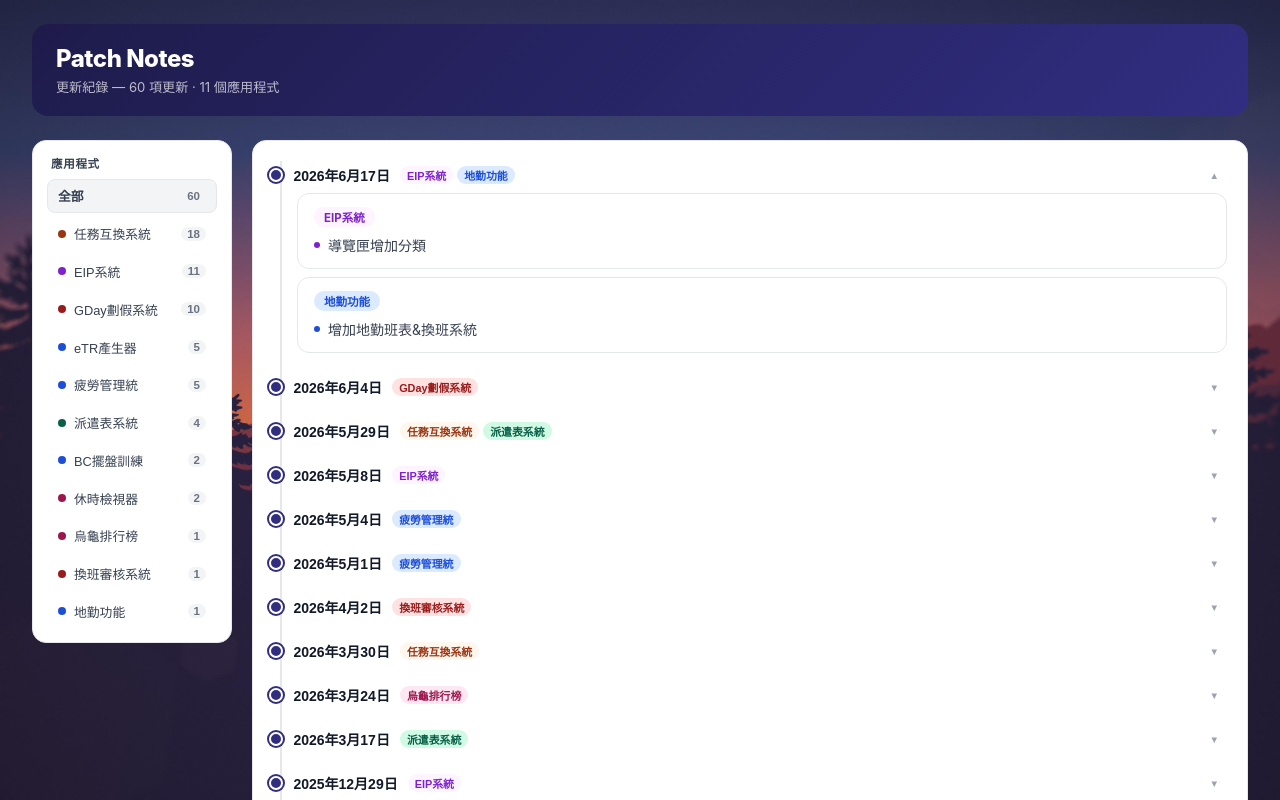
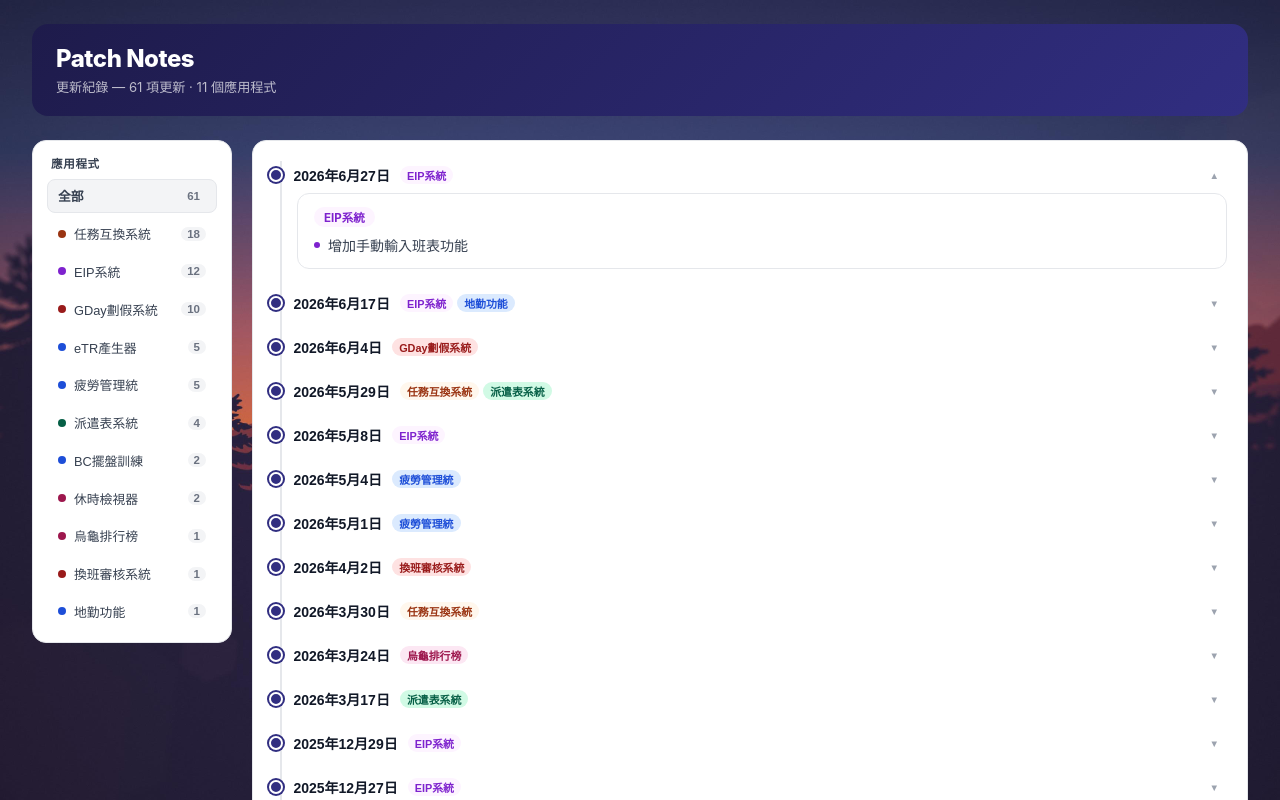
Before and after one commit to ichimon-nashi/mdaeip-nextjs, a Next.js app: page /patch-notes in a window 1280 px wide. Shown: the top 800 px of the page. Built offline with nearby package versions, Linux system fonts and the light colour scheme; a web font is replaced by a local one.

Commit message:
Add mannual crew schedule input feature

```diff
--- a/src/components/NavigationDrawer.js
+++ b/src/components/NavigationDrawer.js
@@ -324,7 +324,7 @@ const NavigationDrawer = ({ isOpen, onClose, userDetails }) => {
 
         {/* Footer */}
         <div className={styles.drawerFooter}>
-          <div className={styles.appVersion}>豪神APP v4.1.0</div>
+          <div className={styles.appVersion}>豪神APP v4.2.1</div>
         </div>
 
       </div>
--- a/src/data/PatchUpdates.js
+++ b/src/data/PatchUpdates.js
@@ -209,4 +209,9 @@ export const patchUpdates = [
 		appName: "地勤功能",
 		updateInfo: ["增加地勤班表&換班系統"],
 	},
+	{
+		date: "2026-06-27",
+		appName: "EIP系統",
+		updateInfo: ["增加手動輸入班表功能"],
+	},
 ];
```
